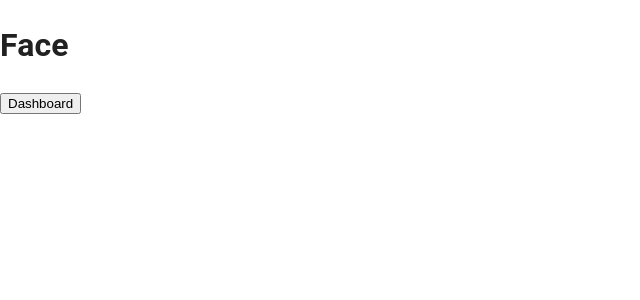
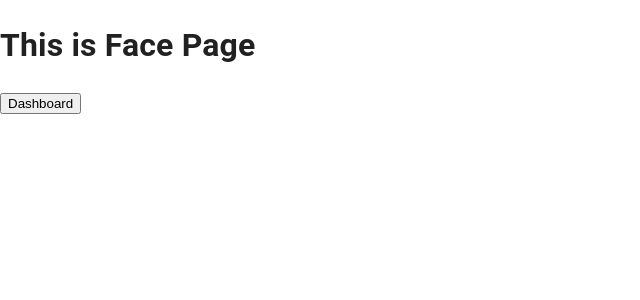
Before and after one commit to SarikaDev/ivorypoc, a React (Create React App) app: page /face in a window 1280 px wide. Shown: the top 300 px of the page, without its empty margins (0-640 px from the left). Built offline with nearby package versions, Linux system fonts and the light colour scheme.

Commit message:
face remaked

```diff
--- a/src/Pages/LoginTypes/Face.jsx
+++ b/src/Pages/LoginTypes/Face.jsx
@@ -1,14 +1,14 @@
-import React from 'react'
-import { useNavigate } from 'react-router-dom'
-import { PATHS } from '../../utils/constants';
+import React from "react";
+import { useNavigate } from "react-router-dom";
+import { PATHS } from "../../utils/constants";
 const Face = () => {
-    const navigate = useNavigate();
+  const navigate = useNavigate();
   return (
     <div>
-      <h1>Face</h1>
-      <button onClick={()=>navigate(PATHS.dashboard)}>Dashboard</button>
+      <h1>This is Face Page</h1>
+      <button onClick={() => navigate(PATHS.dashboard)}>Dashboard</button>
     </div>
-  )
-}
+  );
+};
 
-export default Face
+export default Face;
```
